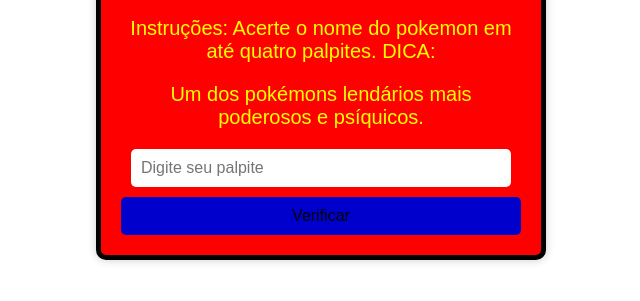
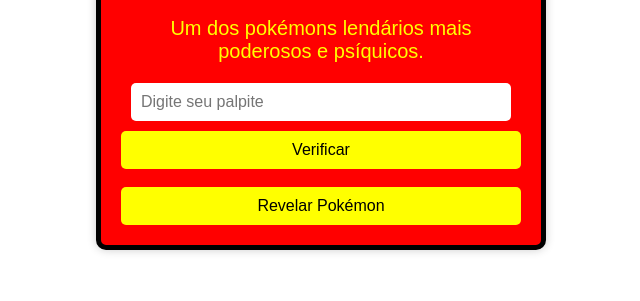
Before and after one commit to eduardosaatkamp/whoIsGame, a plain HTML site: page index.html in a window 1280 px wide. Shown: the part 575-876 px from the top of the page, without its empty margins (319-959 px from the left). Drawn offline with Linux system fonts and the light colour scheme.

Commit message:
Atualização no jogo. Adicionado funcionalidade de revelar pokemon.

```diff
--- a/app.js
+++ b/app.js
@@ -38,6 +38,14 @@
     }
   }
 
+  function revelarPokemon() {
+    pistaElement.textContent = "Revelação: Eu sou " + personagemEscolhido.nome + "!";
+
+    document.getElementById("pokemon-image").src = "acertou.png"
+
+    palpiteInput.disabled = true;
+  }
+
   function verificarPalpite() {
     var palpite = palpiteInput.value;
     if (palpite.toLowerCase() === personagemEscolhido.nome.toLowerCase()) {
--- a/index.html
+++ b/index.html
@@ -8,11 +8,14 @@
   <div class="container">
     <h1 class="title">WHAT KIND OF POKÉMON ARE YOU?</h1>
     <img src="https://static.quizur.com/i/b/57c1c26fc0b812.5998420157c1c26fb156c9.51498011.png" alt="Pokémon Image" class="pokemon-image" id="pokemon-image">
-    <p>Instruções: Acerte o nome do pokemon em até quatro palpites. DICA:</p>
     <p id="pista"></p>
     <input type="text" id="palpite" placeholder="Digite seu palpite">
     <button onclick="verificarPalpite()">Verificar</button>
+    <br><br>
+    <button onclick="revelarPokemon()">Revelar Pokémon</button>
   </div>
+  <script>alert('Instruções: Acerte o nome do pokemon em até quatro palpites. Para isso, utilize a dica disponibilizada.')
+    </script>
   <script src="app.js"></script>
 </body>
 </html>
--- a/styles.css
+++ b/styles.css
@@ -54,7 +54,7 @@
   width: 100%;
   padding: 10px;
   font-size: 16px;
-  background-color: #0000CC;
+  background-color: yellow;
   color: black;
   border: none;
   border-radius: 5px;
@@ -62,5 +62,5 @@
 }
 
 button:hover {
-  background-color: yellow;
+  background-color: #0000CC;
 }
```
